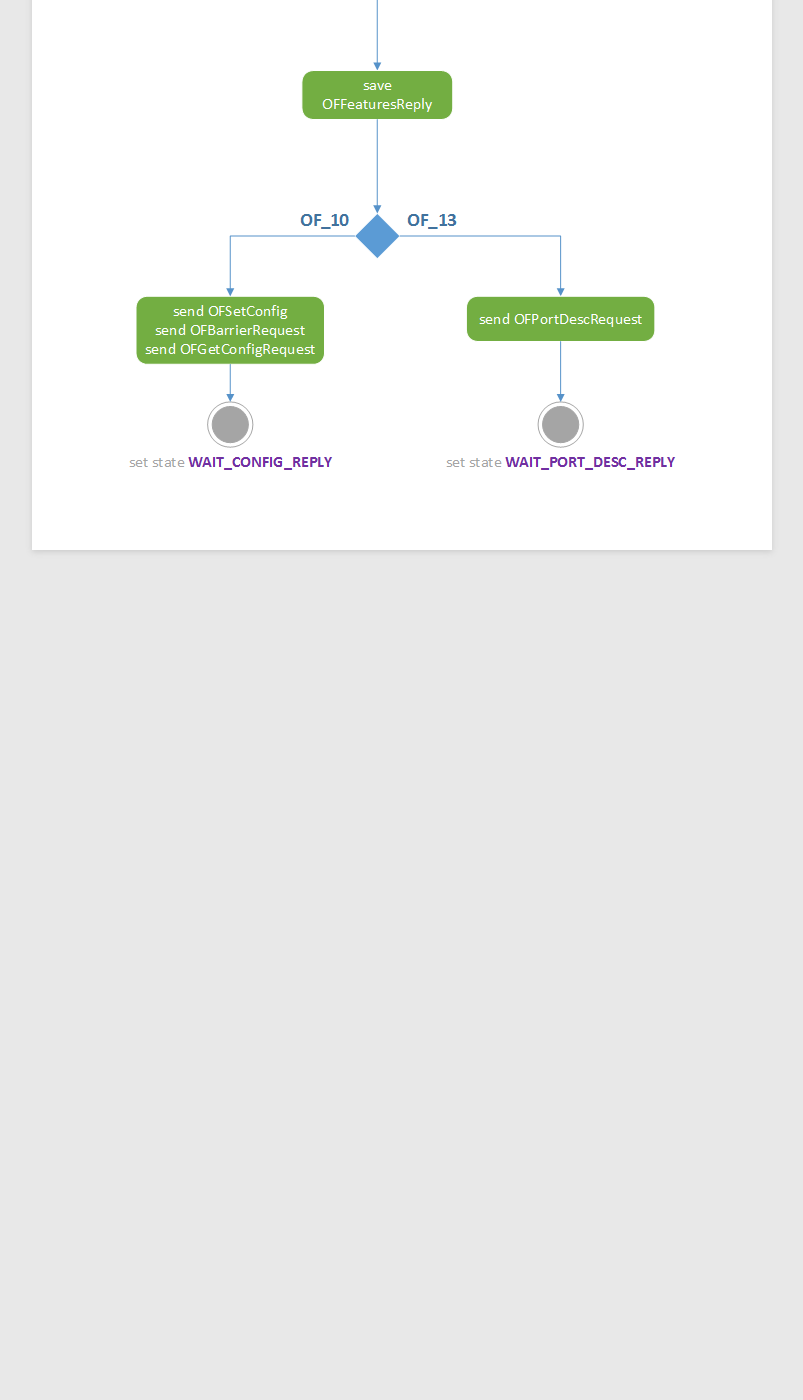
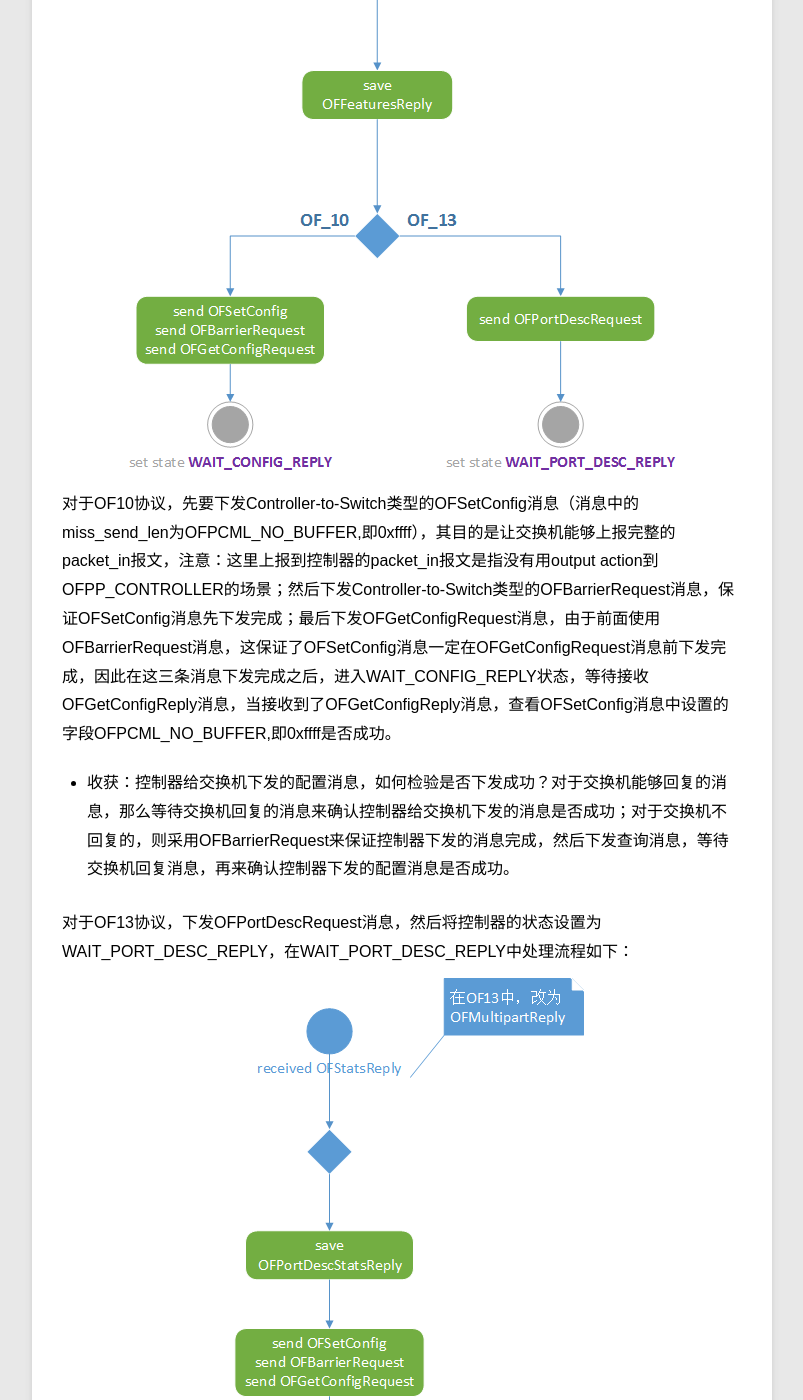
Before and after one commit to KailongLi/kailongli.github.io, a Jekyll site: the page built from _posts/blog/2015-04-08-channel-state.md, in a window 1280 px wide and 1400 px high, scrolled down 4976 px. Shown: the whole window, without its empty margins (78-881 px from the left). Built offline with Jekyll 4.4.1, drawn with Linux system fonts in a browser that asks for light colours; Markdown is read by kramdown in place of the engine named in the settings; before the commit the page ends 5606 px from its top, so only the background shows below that; some of the changed text lies outside the part shown.

Commit message:
channel state machine v2

```diff
--- a/_posts/blog/2015-04-08-channel-state.md
+++ b/_posts/blog/2015-04-08-channel-state.md
@@ -109,6 +109,15 @@ description: 分析代码中Channel状态机，状态的变化范围从控制器
 
 在ChannelState为WAIT_FEATURES状态下，控制器主要处理接收到的OFFeaturesReply消息，一是获取DPID，二是将OFFeaturesReply消息暂存起来，以供后期判断交换机类型，获取相应的交换机实例。处理OFFeaturesReply消息的具体流程如下图
 ![WAIT_FEATURES_REPLY_processOFFeaturesReply](/images/githubpages/WAIT_FEATURES_REPLY_processOFFeaturesReply.png)
+对于OF10协议，先要下发Controller-to-Switch类型的OFSetConfig消息（消息中的miss_send_len为OFPCML_NO_BUFFER,即0xffff），其目的是让交换机能够上报完整的packet_in报文，注意：这里上报到控制器的packet_in报文是指没有用output action到OFPP_CONTROLLER的场景；然后下发Controller-to-Switch类型的OFBarrierRequest消息，保证OFSetConfig消息先下发完成；最后下发OFGetConfigRequest消息，由于前面使用OFBarrierRequest消息，这保证了OFSetConfig消息一定在OFGetConfigRequest消息前下发完成，因此在这三条消息下发完成之后，进入WAIT_CONFIG_REPLY状态，等待接收OFGetConfigReply消息，当接收到了OFGetConfigReply消息，查看OFSetConfig消息中设置的字段OFPCML_NO_BUFFER,即0xffff是否成功。
+
+* 收获：控制器给交换机下发的配置消息，如何检验是否下发成功？对于交换机能够回复的消息，那么等待交换机回复的消息来确认控制器给交换机下发的消息是否成功；对于交换机不回复的，则采用OFBarrierRequest来保证控制器下发的消息完成，然后下发查询消息，等待交换机回复消息，再来确认控制器下发的配置消息是否成功。
+
+对于OF13协议，下发OFPortDescRequest消息，然后将控制器的状态设置为WAIT_PORT_DESC_REPLY，在WAIT_PORT_DESC_REPLY中处理流程如下：
+![WAIT_PORT_DESC_REPLY_processOFStatisticsReply](/images/githubpages/WAIT_PORT_DESC_REPLY_processOFStatisticsReply.png)
+最后回到了WAIT_CONFIG_REPLY，对比OF_13比OF_10多了一个WAIT_PORT_DESC_REPLY的状态，是因为控制器要暂存OFStatsReply消息，以便后续根据OFStatsReply消息的mfr_desc(Manufacturer description)和hw_desc（Hardware description）判断该交换机是Open vSwitch还是其他硬件交换机。
+
+
 
 [netty]:http://www.importnew.com/7669.html "netty"
 [状态机模式]:http://www.importnew.com/7669.html "状态机模式"
```
Also changed, not shown: other parts of _posts/blog/2015-04-08-channel-state.md (+1 -1 lines), images/githubpages/WAIT_PORT_DESC_REPLY_processOFStatisticsReply.png (added), 17 other files.
